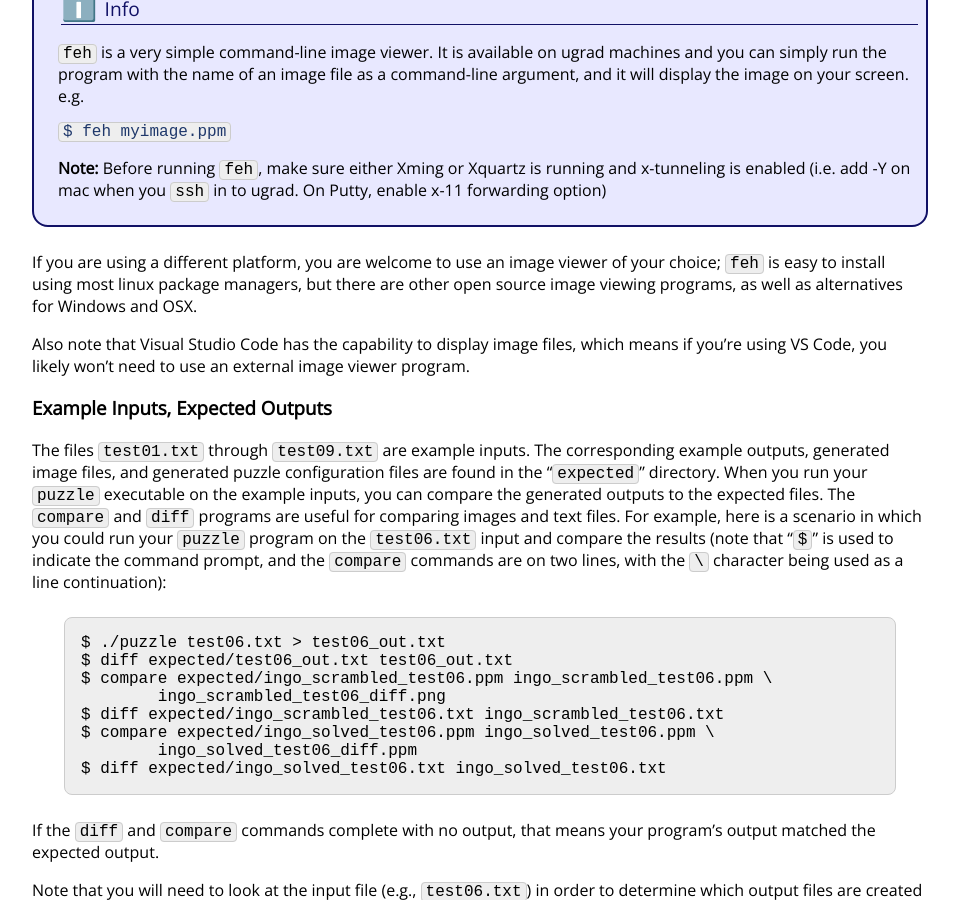
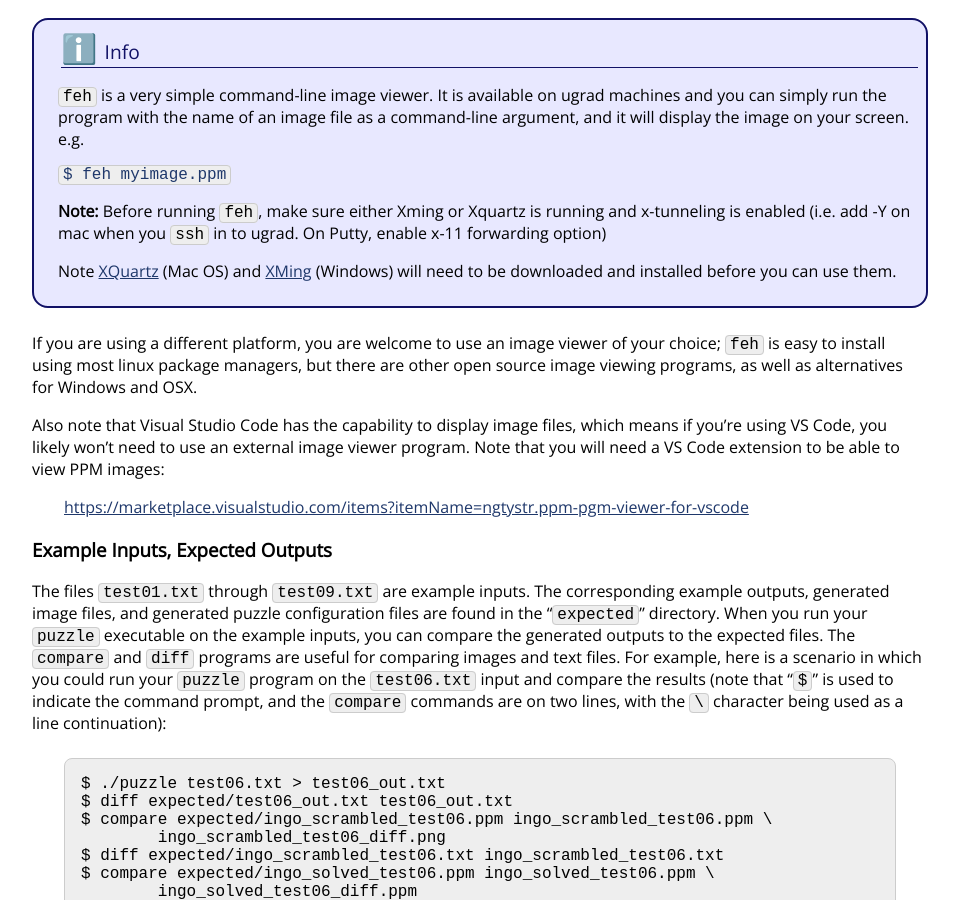
Before and after one commit to vivek-booshan/cs220-sp23, a Jekyll site: the page built from assign/midterm.md, in a window 1280 px wide and 900 px high, scrolled down 11832 px. Shown: the whole window, without its empty margins (160-1119 px from the left). Built offline with Jekyll 4.4.1, drawn with Linux system fonts in a browser that asks for light colours; some web fonts are replaced; formulas are drawn with MathJax 3; some of the changed text lies outside the part shown.

Commit message:
better info on previewing image files

```diff
--- a/assign/midterm.md
+++ b/assign/midterm.md
@@ -30,6 +30,9 @@ title: "Midterm Project"
 </ul>
 </div>
 </div>
+
+*Update 3/6*: Better information about previewing images added to the
+<a href="#viewing-image-files">Viewing Image Files</a> section.
 
 # Overview
 
@@ -674,6 +677,9 @@ the image on your screen. e.g.</p>
 either Xming or Xquartz is running and x-tunneling is enabled (i.e. add
 -Y on mac when you <code>ssh</code> in to ugrad. On Putty, enable x-11
 forwarding option)</p>
+<p>Note <a href="https://www.xquartz.org/">XQuartz</a> (Mac OS) and
+<a href="https://sourceforge.net/projects/xming/">XMing</a> (Windows)
+will need to be downloaded and installed before you can use them.</p>
 </div>
 </div>
 
@@ -684,7 +690,10 @@ well as alternatives for Windows and OSX.
 
 Also note that Visual Studio Code has the capability to display image
 files, which means if you're using VS Code, you likely won't need to
-use an external image viewer program.
+use an external image viewer program. Note that you will need
+a VS Code extension to be able to view PPM images:
+
+<a style="margin-left: 2em;" href="https://marketplace.visualstudio.com/items?itemName=ngtystr.ppm-pgm-viewer-for-vscode">https://marketplace.visualstudio.com/items?itemName=ngtystr.ppm-pgm-viewer-for-vscode</a>
 
 ### Example Inputs, Expected Outputs
 
```
Also changed, not shown: index.md (+3 -0 lines).
